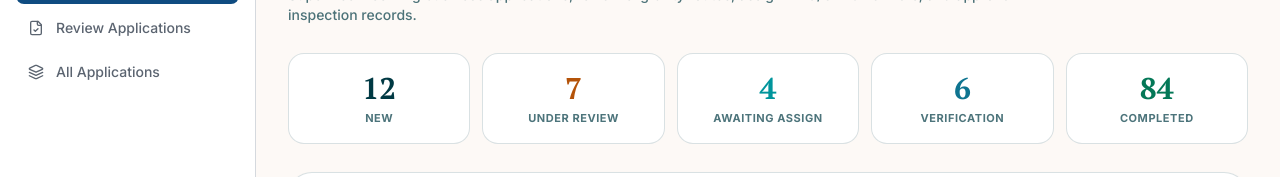
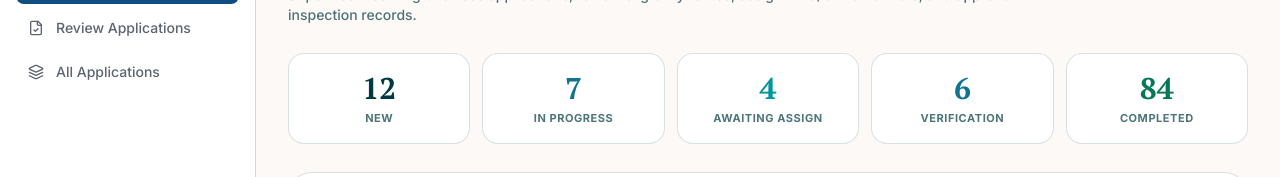
Before and after one commit to mrsameer12082006-spec/MaapSetu, a React (Vite) app in the folder frontend/: page /lmd in a window 1280 px wide. Shown: the part 212-389 px from the top of the page. Built offline with nearby package versions, Linux system fonts and the light colour scheme.

Commit message:
fixed wording issue

```diff
--- a/frontend/src/pages/lmd/LmdDashboard.jsx
+++ b/frontend/src/pages/lmd/LmdDashboard.jsx
@@ -98,8 +98,8 @@ export const LmdDashboard = () => {
         </div>
 
         <div className="bg-white rounded-2xl p-4 border border-[#003943]/15 shadow-xs text-center space-y-1">
-          <p className="text-2xl sm:text-3xl font-serif font-bold text-amber-700">{metrics.underReview}</p>
-          <p className="text-[11px] font-bold text-[#003943]/70 uppercase tracking-wider">Under Review</p>
+          <p className="text-2xl sm:text-3xl font-serif font-bold text-cyan-700">{metrics.underReview}</p>
+          <p className="text-[11px] font-bold text-[#003943]/70 uppercase tracking-wider">In Progress</p>
         </div>
 
         <div className="bg-white rounded-2xl p-4 border border-[#003943]/15 shadow-xs text-center space-y-1">
--- a/frontend/src/pages/lmd/ReviewApplicationsPage.jsx
+++ b/frontend/src/pages/lmd/ReviewApplicationsPage.jsx
@@ -104,7 +104,7 @@ export const ReviewApplicationsPage = () => {
                   if (row.scheduledInspectionDate) setScheduledDate(row.scheduledInspectionDate);
                 }}
               >
-                Assign Officer
+                Assigned Officer
               </Button>
             )}
           </div>
```
